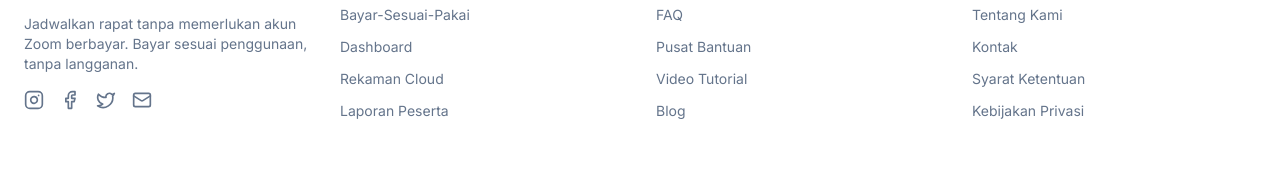
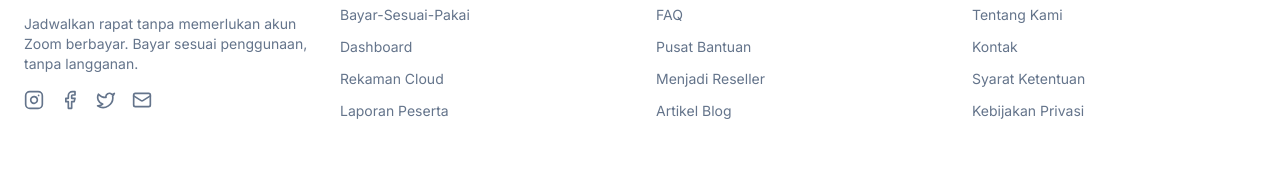
Before and after one commit to furdigicode/web-rapatin, a React (Vite) app: page /faq in a window 1280 px wide. Shown: the part 1670-1839 px from the top of the page. Built offline with nearby package versions, Linux system fonts and the light colour scheme.

Commit message:
Code edited in Lovable Code Editor
Edited UI in Lovable

```diff
--- a/src/components/Footer.tsx
+++ b/src/components/Footer.tsx
@@ -48,9 +48,9 @@ const Footer: React.FC = () => {
             <h3 className="text-sm font-semibold uppercase tracking-wider mb-4">Sumber Daya</h3>
             <ul className="space-y-2">
               <li><a href="/faq" className="text-muted-foreground hover:text-primary text-sm transition-colors">FAQ</a></li>
-              <li><a href="/pusat-bantuan" className="text-muted-foreground hover:text-primary text-sm transition-colors">Pusat Bantuan</a></li>
-              <li><a href="/video-tutorial" className="text-muted-foreground hover:text-primary text-sm transition-colors">Video Tutorial</a></li>
-              <li><a href="/blog" className="text-muted-foreground hover:text-primary text-sm transition-colors">Blog</a></li>
+              <li><a href="https://doc.rapatin.id" className="text-muted-foreground hover:text-primary text-sm transition-colors">Pusat Bantuan</a></li>
+              <li><a href="/video-tutorial" className="text-muted-foreground hover:text-primary text-sm transition-colors">Menjadi Reseller</a></li>
+              <li><a href="/blog" className="text-muted-foreground hover:text-primary text-sm transition-colors">Artikel Blog</a></li>
             </ul>
           </div>
 
```
